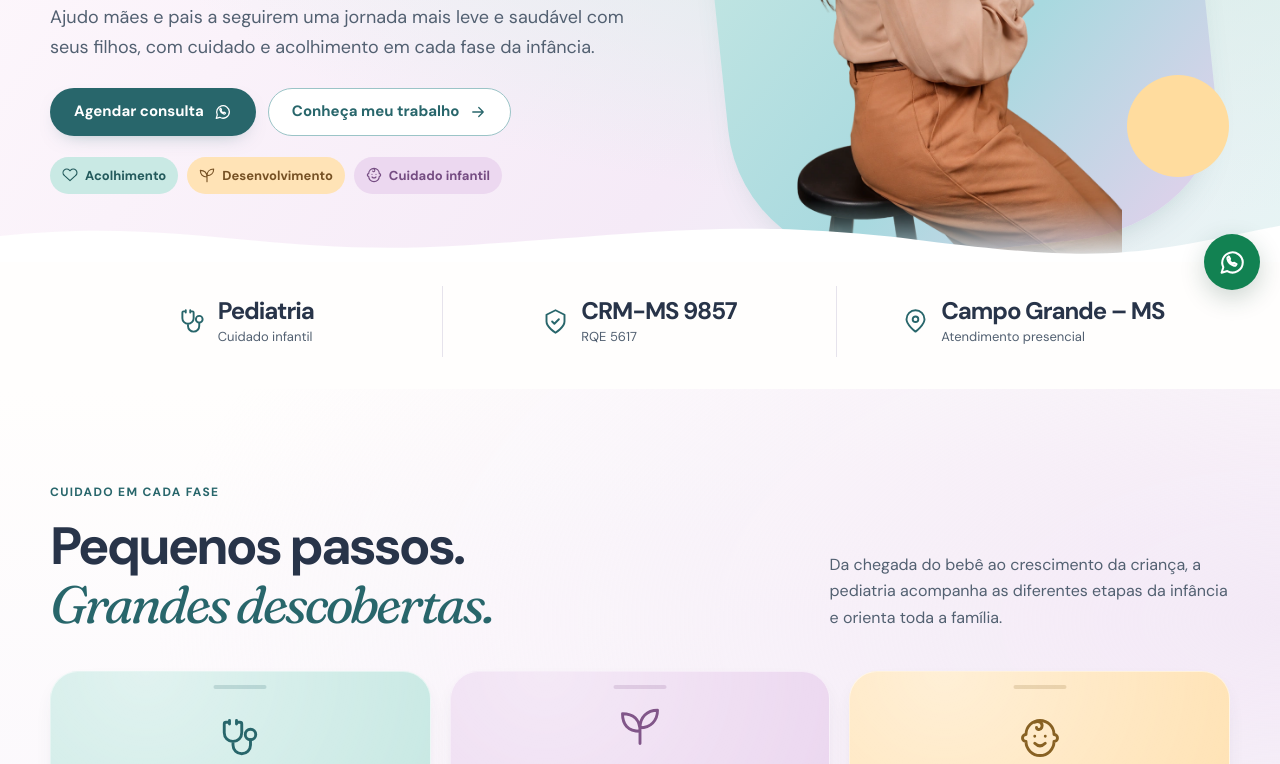
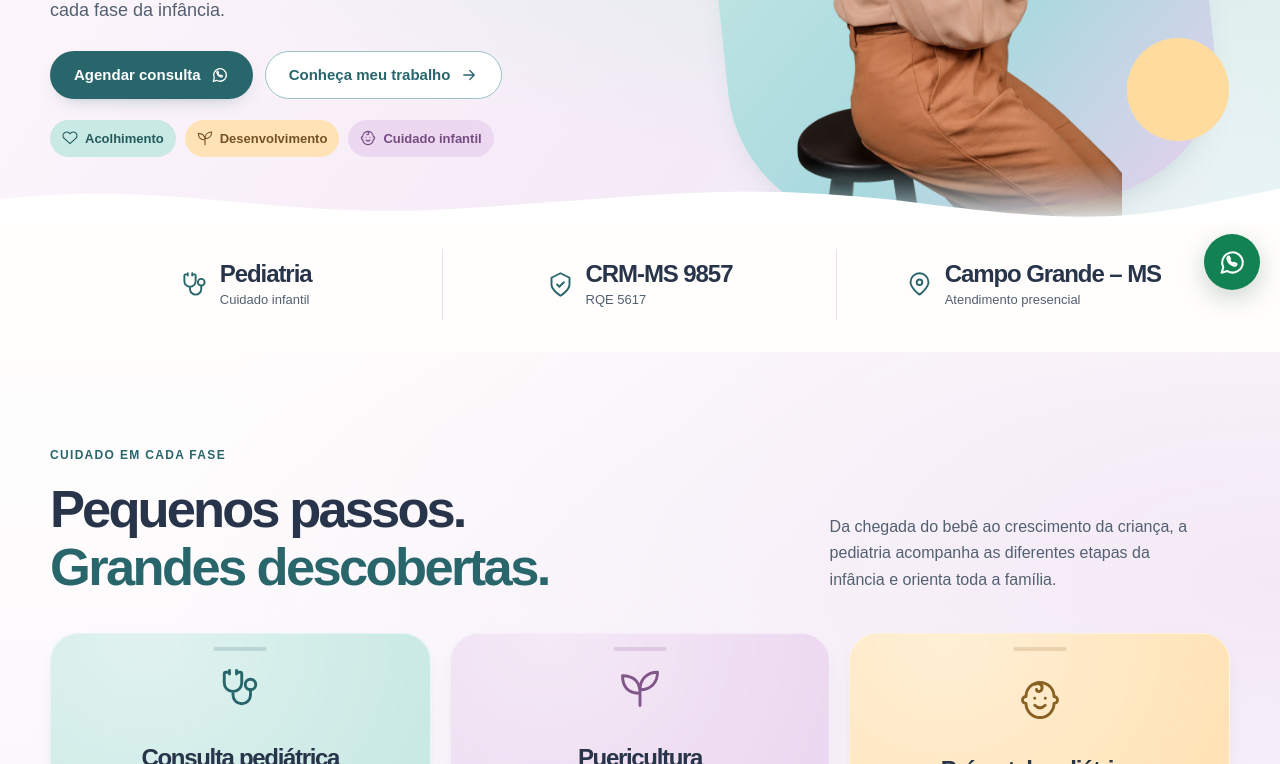
Before and after one commit to taisgb/drathaissaBarbizan, a plain HTML site: page index.html in a window 1280 px wide. Shown: the part 490-1254 px from the top of the page. Drawn offline with Linux system fonts and the light colour scheme; a web font is replaced by a local one.

Commit message:
Unifica tipografia do site em Allo

```diff
--- a/style.css
+++ b/style.css
@@ -1,9 +1,8 @@
-@import url('https://fonts.googleapis.com/css2?family=DM+Sans:wght@400;500;600;700&family=Fraunces:ital,opsz,wght@1,9..144,400;1,9..144,500&display=swap');
 @font-face{font-family:Allo;src:url('https://cdn.jsdelivr.net/gh/joshpuckett/allo@v1.1.0/fonts/webfonts/AlloVariable.woff2') format('woff2');font-weight:100 900;font-style:normal;font-display:swap}
 
 /* Pediatria editorial orgânica V13 — identidade Thássia Barbizan. */
 :root{
- --allo:Allo,'DM Sans',Arial,sans-serif;--body:'DM Sans',Arial,sans-serif;
+ --allo:Allo,Arial,sans-serif;--body:var(--allo);
  --paper:#fffefd;--bg:#fdfaff;--ink:#283449;--muted:#526071;
  --primary:#28666b;--primary-hover:#1b5055;--focus:#83558f;
  --mint:#c9e9e4;--sky:#d8f0fc;--lilac:#ecd8f0;--yellow:#ffe3b6;
@@ -35,7 +34,7 @@ h1,h2,h3{font-family:var(--allo);letter-spacing:-.055em;font-weight:650;line-hei
 h1{font-variation-settings:'ROND' 72;font-size:clamp(2.8rem,4.65vw,4.55rem);margin:19px 0 23px;max-width:700px}
 h1 em{font-family:inherit;font-style:normal;font-weight:650;color:var(--primary);text-decoration:underline;text-decoration-color:#efc1e4;text-underline-offset:.1em;text-decoration-thickness:.065em;text-decoration-skip-ink:auto}
 h2{font-variation-settings:'ROND' 45;font-size:clamp(2.35rem,4.1vw,3.8rem);margin:12px 0 18px}
-h2 em{font-family:Fraunces,Georgia,serif;font-weight:400;font-style:italic;color:var(--primary);letter-spacing:-.05em}
+h2 em{font-family:var(--allo);font-weight:550;font-style:normal;color:var(--primary);letter-spacing:-.05em}
 h3{font-size:clamp(20px,2vw,25px);line-height:1.2}
 p{color:var(--muted)}
 .eyebrow{display:inline-flex;align-items:center;gap:8px;color:var(--primary);font-size:12px;font-weight:700;letter-spacing:.11em;line-height:1.5}
@@ -116,3 +115,7 @@ footer.wrap{width:100%;max-width:none;padding:0 max(48px,calc((100% - var(--max)
  .clinic-info .actions .btn{width:100%;max-width:340px}.info-row{grid-template-columns:42px minmax(0,1fr);gap:12px}.info-row .care-icon{width:42px;height:42px}.clinic-grid iframe{height:260px}.social-profile{padding:16px;gap:11px}.social-profile strong{font-size:20px}.social-profile a{font-size:14px}.faq .btn{max-width:100%}
 }
 @media(prefers-reduced-motion:reduce){*,*::before,*::after{scroll-behavior:auto!important;transition:none!important}}
+
+/* Allo como família única da identidade visual. */
+body,button,input,textarea,select{font-family:var(--allo)}
+h2 em{font-variation-settings:'ROND' 65}
```
